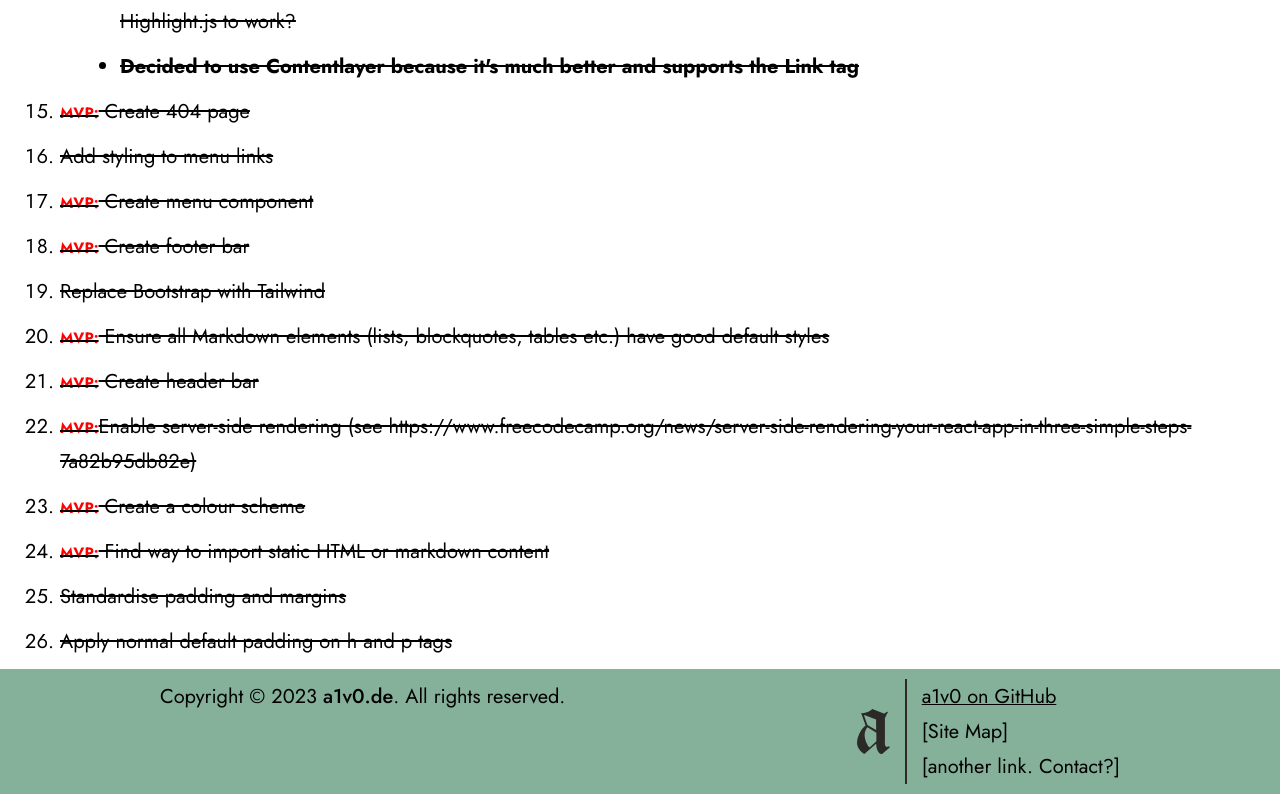
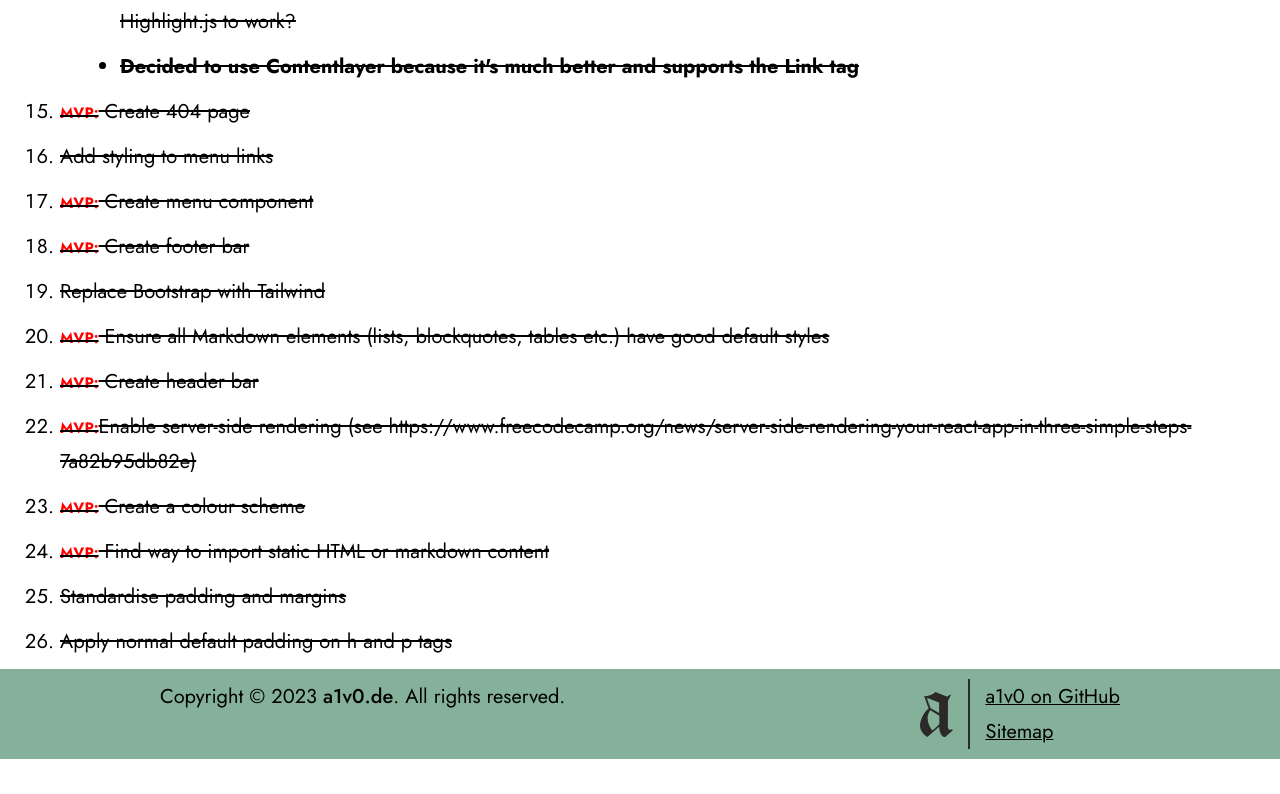
Before and after one commit to a1v0/a1v0.de, a Next.js app: page / in a window 1280 px wide. Shown: the part 1951-2745 px from the top of the page. After the commit the page ends 2710 px from the top, so only its background shows below. Built offline with nearby package versions, Linux system fonts and the light colour scheme.

Commit message:
Add sitemap link

```diff
--- a/app/Footer.tsx
+++ b/app/Footer.tsx
@@ -35,8 +35,9 @@ function Footer() {
                                 a1v0 on GitHub
                             </Link>
                         </li>
-                        <li>[Site Map]</li>
-                        <li>[another link. Contact?]</li>
+                        <li>
+                            <Link href="sitemap.xml">Sitemap</Link>
+                        </li>
                     </ul>
                 </section>
             </div>
```
